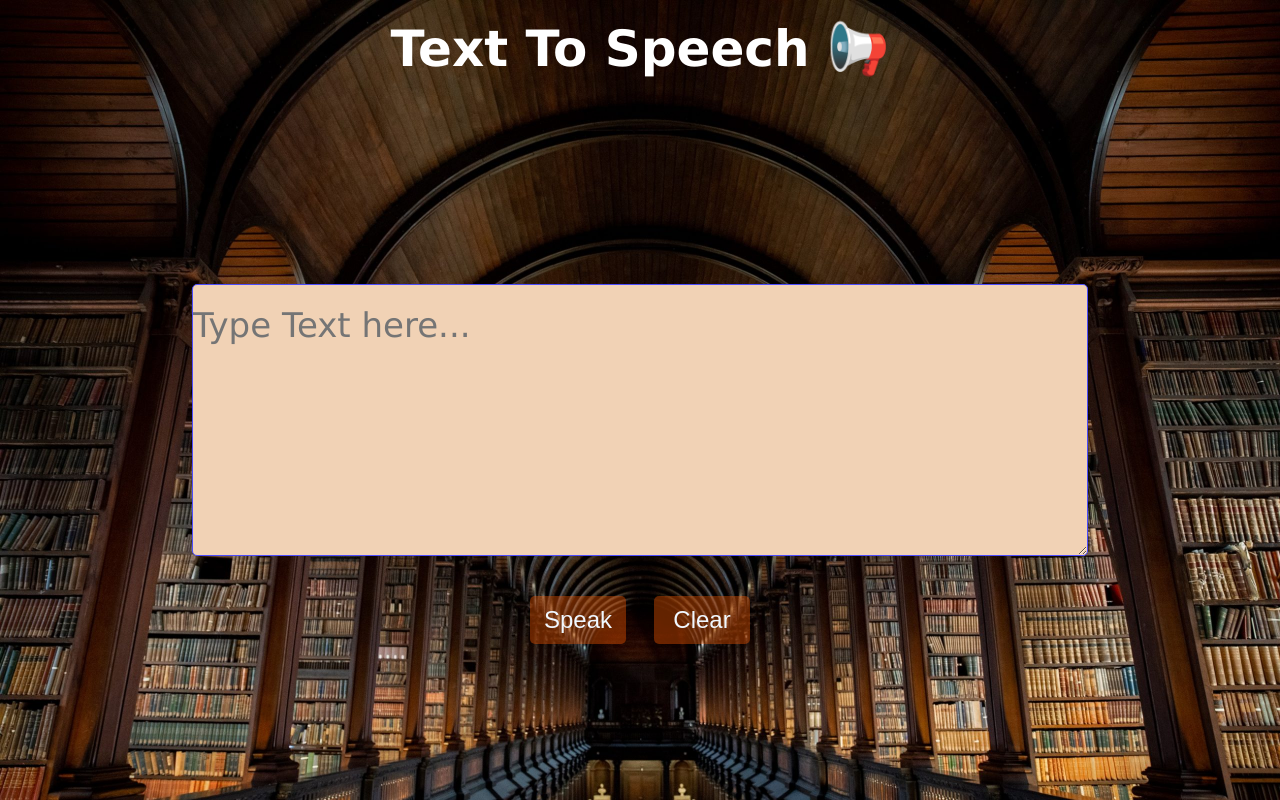
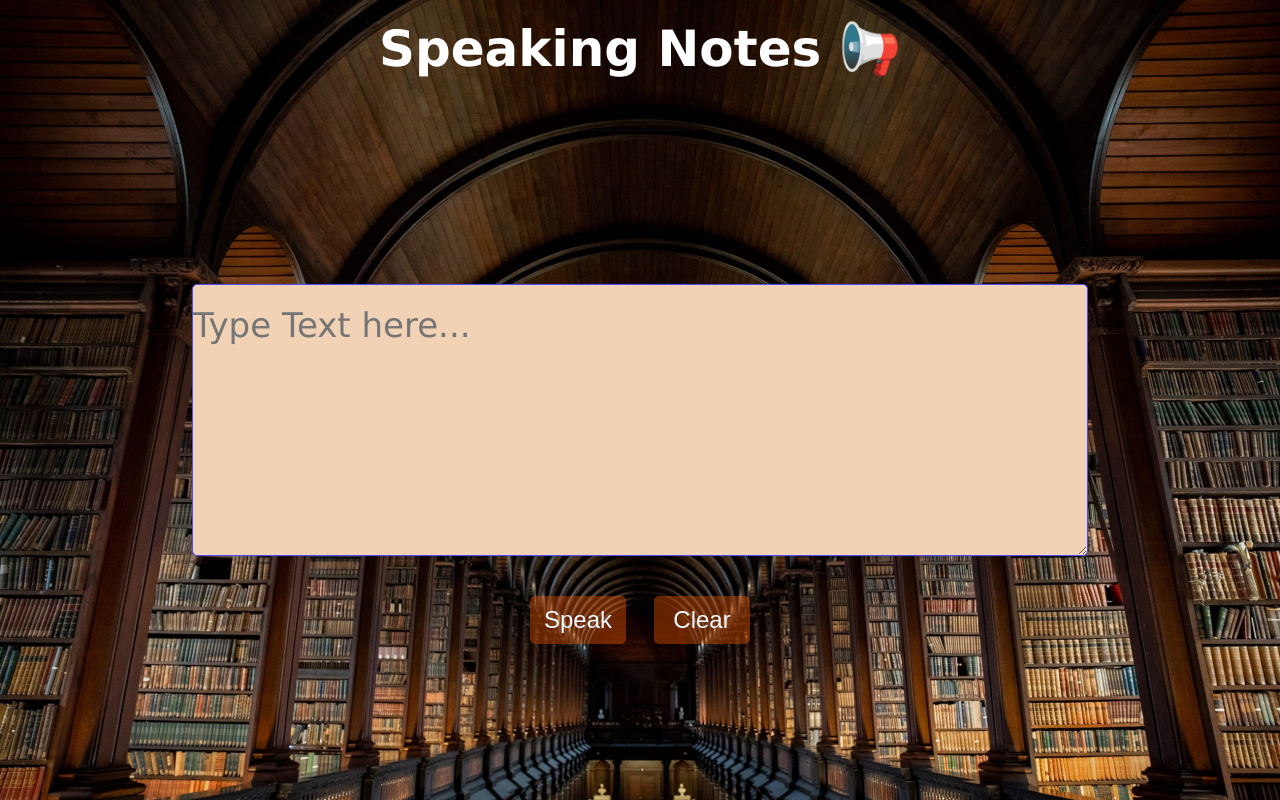
Before and after one commit to henrietteBaum/Speaking-Notes, a plain HTML site: page tts-demo-1.02/index.html in a window 1280 px wide. Drawn offline with Linux system fonts and the light colour scheme.

Commit message:
update files

```diff
--- a/tts-demo-1.02/index.html
+++ b/tts-demo-1.02/index.html
@@ -9,7 +9,7 @@
 </head>
 <body>
   <div id="container">
-    <h1>Text To Speech 📢</h1>
+    <h1>Speaking Notes 📢</h1>
     <textarea type="text" id="input-field" placeholder="Type Text here..."></textarea>
     <div id="button-group">
       <button id="btn-speak">Speak</button>
```
Also changed, not shown: images/screenshot_01.jpg (renamed from tts-demo-1/screenshot_01.jpg), 1 other file.
